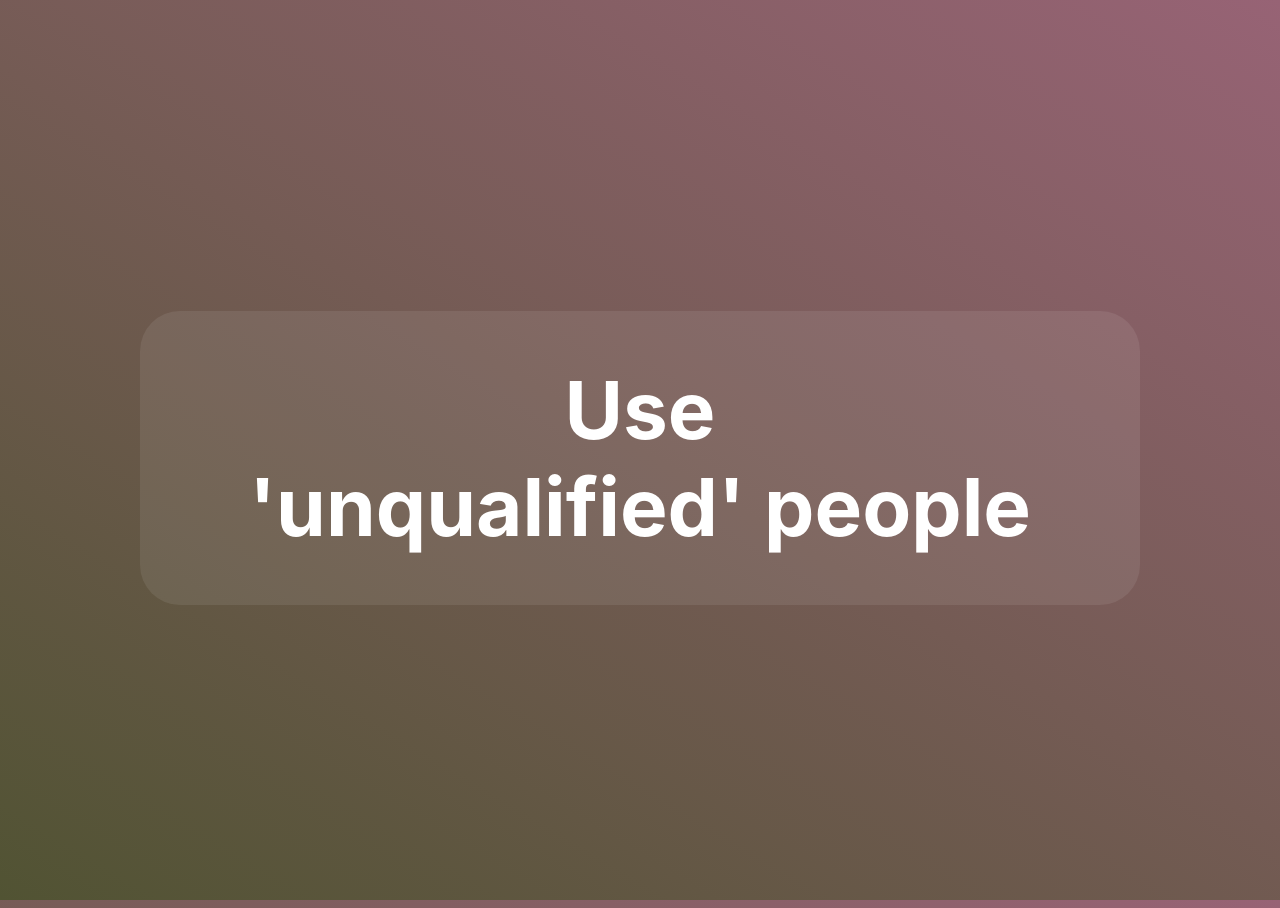
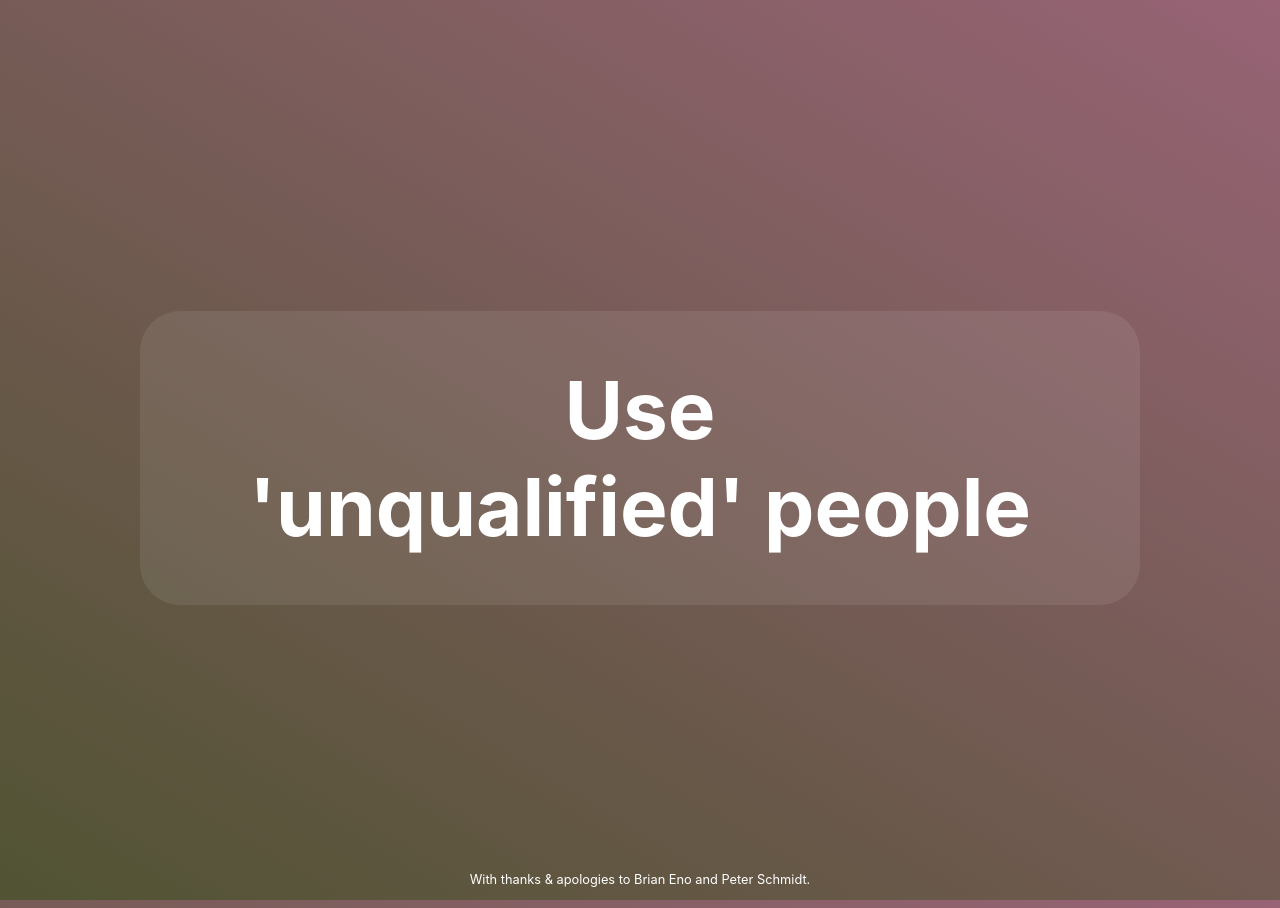
Before and after one commit to darren131/mandamonium, a Jekyll site: the page built from oblique.html, in a window 1280 px wide. Built offline with Jekyll 4.4.1, drawn with Linux system fonts in a browser that asks for light colours.

Commit message:
added wee footer

```diff
--- a/_layouts/oblique.html
+++ b/_layouts/oblique.html
@@ -9,6 +9,7 @@
 </head>
 <body>
     <h1 id="os"></h1>
+    <p>With thanks &amp; apologies to Brian Eno and Peter Schmidt.</p>
     <script src="{{ '/assets/js/os.js?v=' | append: site.github.build_revision | relative_url }}"></script>
 </body>
 </html>
--- a/assets/css/os.css
+++ b/assets/css/os.css
@@ -14,3 +14,12 @@ h1 {
     border-radius: 40px;
     font-size: 5em;
 }
+
+p {
+    font-size: 0.8em;
+    position: absolute;
+    bottom: 0;
+    text-align: center;
+    color: #fff;
+    left: 0; right: 0;
+}
```
